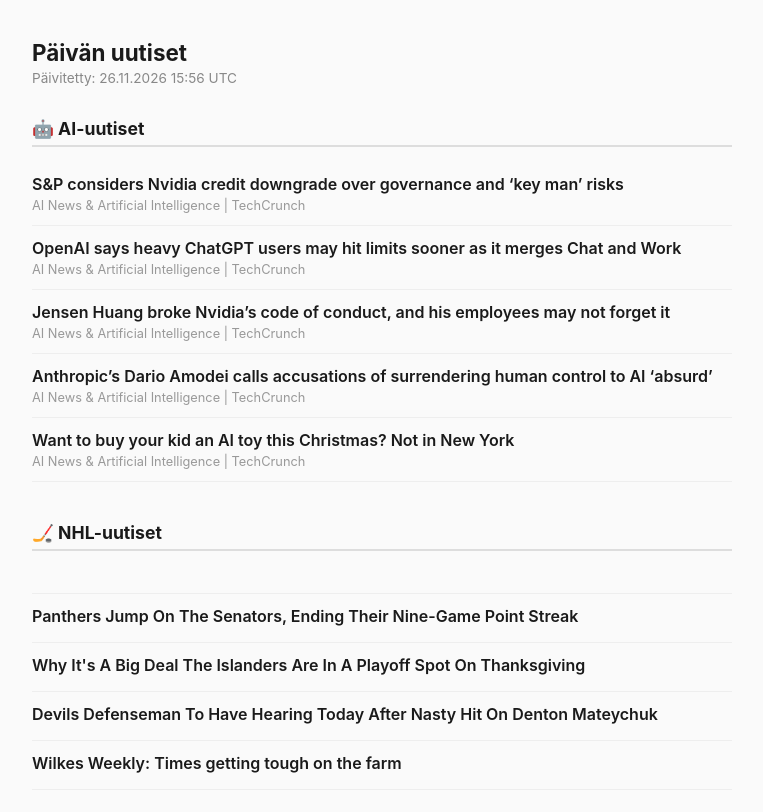
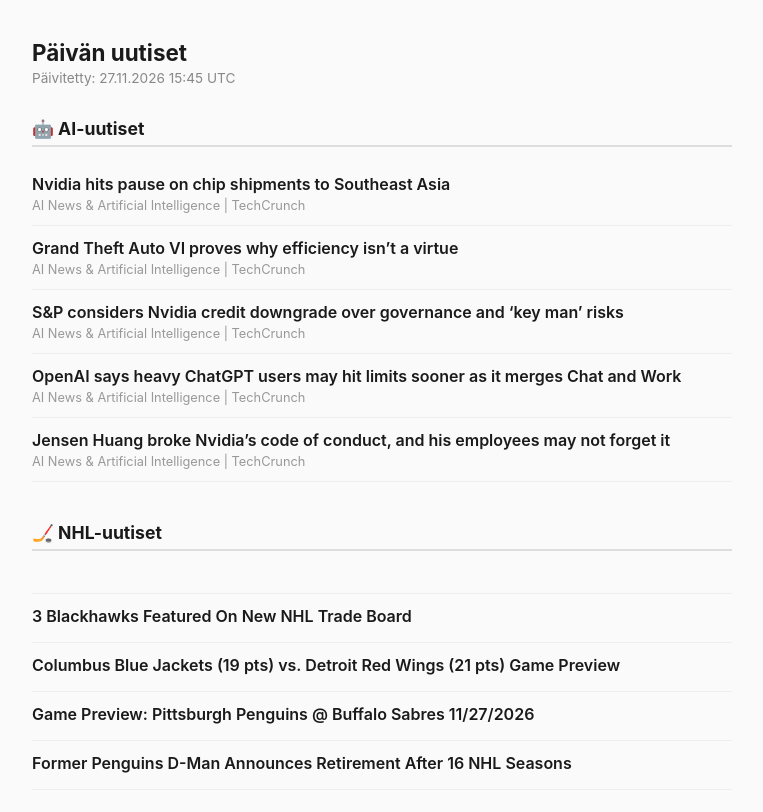
Before and after one commit to kallehirvikoski-svg/Kalleimmat-Uutiset, a plain HTML site: page index.html in a window 1280 px wide. Shown: the whole page, without its empty margins (258-1021 px from the left). Drawn offline with Linux system fonts and the light colour scheme.

Commit message:
Päivitä uutiset 2026-11-27 15:45

```diff
--- a/index.html
+++ b/index.html
@@ -28,11 +28,21 @@
 </head>
 <body>
   <h1>Päivän uutiset</h1>
-  <div class="updated">Päivitetty: 26.11.2026 15:56 UTC</div>
+  <div class="updated">Päivitetty: 27.11.2026 15:45 UTC</div>
 
     <section>
       <h2>🤖 AI-uutiset</h2>
       <ul class="news-list">
+        <li class="news-item">
+          <a href="https://techcrunch.com/2026/11/26/nvidia-hits-pause-on-chip-shipments-to-southeast-asia/" target="_blank" rel="noopener">Nvidia hits pause on chip shipments to Southeast Asia</a>
+
+          <div class="meta">AI News &amp; Artificial Intelligence | TechCrunch</div>
+        </li>
+        <li class="news-item">
+          <a href="https://techcrunch.com/2026/11/26/as-anthropic-ipos-grand-theft-auto-vi-proves-why-efficiency-isnt-a-virtue/" target="_blank" rel="noopener">Grand Theft Auto VI proves why efficiency isn’t a virtue</a>
+
+          <div class="meta">AI News &amp; Artificial Intelligence | TechCrunch</div>
+        </li>
         <li class="news-item">
           <a href="https://techcrunch.com/2026/11/25/sp-considers-nvidia-credit-downgrade-over-governance-and-key-man-risks/" target="_blank" rel="noopener">S&amp;P considers Nvidia credit downgrade over governance and ‘key man’ risks</a>
 
@@ -48,16 +58,6 @@
 
           <div class="meta">AI News &amp; Artificial Intelligence | TechCrunch</div>
         </li>
-        <li class="news-item">
-          <a href="https://techcrunch.com/2026/11/25/anthropics-dario-amodei-calls-accusations-of-surrendering-human-control-to-ai-absurd/" target="_blank" rel="noopener">Anthropic’s Dario Amodei calls accusations of surrendering human control to AI ‘absurd’</a>
-
-          <div class="meta">AI News &amp; Artificial Intelligence | TechCrunch</div>
-        </li>
-        <li class="news-item">
-          <a href="https://techcrunch.com/2026/11/25/want-to-buy-your-kid-an-ai-toy-this-christmas-not-in-new-york/" target="_blank" rel="noopener">Want to buy your kid an AI toy this Christmas? Not in New York</a>
-
-          <div class="meta">AI News &amp; Artificial Intelligence | TechCrunch</div>
-        </li>
       </ul>
     </section>
 
@@ -66,27 +66,27 @@
       <h2>🏒 NHL-uutiset</h2>
       <ul class="news-list">
         <li class="news-item">
-          <a href="https://sports.yahoo.com/general/videos/emerging-trade-targets-could-buffalo-220327378.html" target="_blank" rel="noopener"></a>
+          <a href="https://sports.yahoo.com/general/videos/sabres-goalie-featured-nhl-trade-020527972.html" target="_blank" rel="noopener"></a>
 
           <div class="meta"></div>
         </li>
         <li class="news-item">
-          <a href="https://sports.yahoo.com/nhl/articles/panthers-jump-senators-ending-nine-152818156.html" target="_blank" rel="noopener">Panthers Jump On The Senators, Ending Their Nine-Game Point Streak</a>
+          <a href="https://sports.yahoo.com/nhl/articles/3-blackhawks-featured-nhl-trade-133323982.html" target="_blank" rel="noopener">3 Blackhawks Featured On New NHL Trade Board</a>
 
           <div class="meta"></div>
         </li>
         <li class="news-item">
-          <a href="https://sports.yahoo.com/nhl/articles/why-big-deal-islanders-playoff-152740212.html" target="_blank" rel="noopener">Why It&#x27;s A Big Deal The Islanders Are In A Playoff Spot On Thanksgiving</a>
+          <a href="https://sports.yahoo.com/nhl/articles/columbus-blue-jackets-19-pts-133031400.html" target="_blank" rel="noopener">Columbus Blue Jackets (19 pts) vs. Detroit Red Wings (21 pts) Game Preview</a>
 
           <div class="meta"></div>
         </li>
         <li class="news-item">
-          <a href="https://sports.yahoo.com/nhl/articles/devils-defenseman-hearing-today-nasty-150116515.html" target="_blank" rel="noopener">Devils Defenseman To Have Hearing Today After Nasty Hit On Denton Mateychuk</a>
+          <a href="https://sports.yahoo.com/nhl/articles/game-preview-pittsburgh-penguins-buffalo-132936848.html" target="_blank" rel="noopener">Game Preview: Pittsburgh Penguins @ Buffalo Sabres 11/27/2026</a>
 
           <div class="meta"></div>
         </li>
         <li class="news-item">
-          <a href="https://sports.yahoo.com/nhl/articles/wilkes-weekly-times-getting-tough-142118643.html" target="_blank" rel="noopener">Wilkes Weekly: Times getting tough on the farm</a>
+          <a href="https://sports.yahoo.com/nhl/articles/former-penguins-d-man-announces-132157285.html" target="_blank" rel="noopener">Former Penguins D-Man Announces Retirement After 16 NHL Seasons</a>
 
           <div class="meta"></div>
         </li>
```
